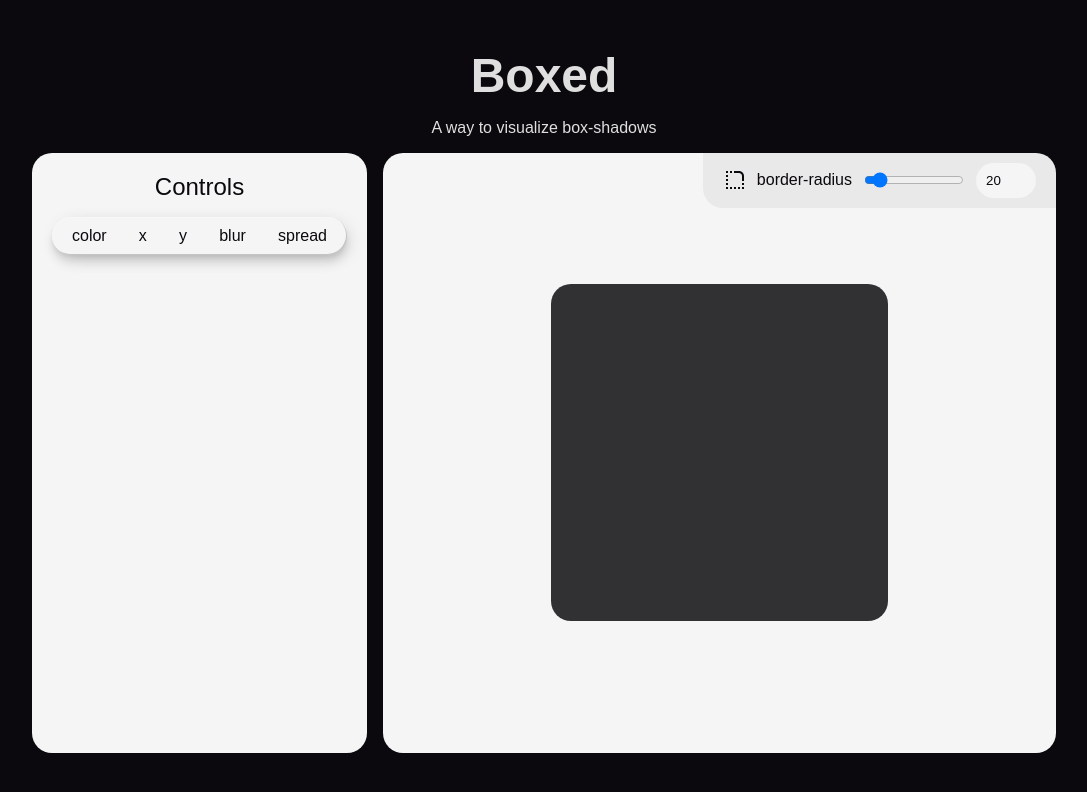
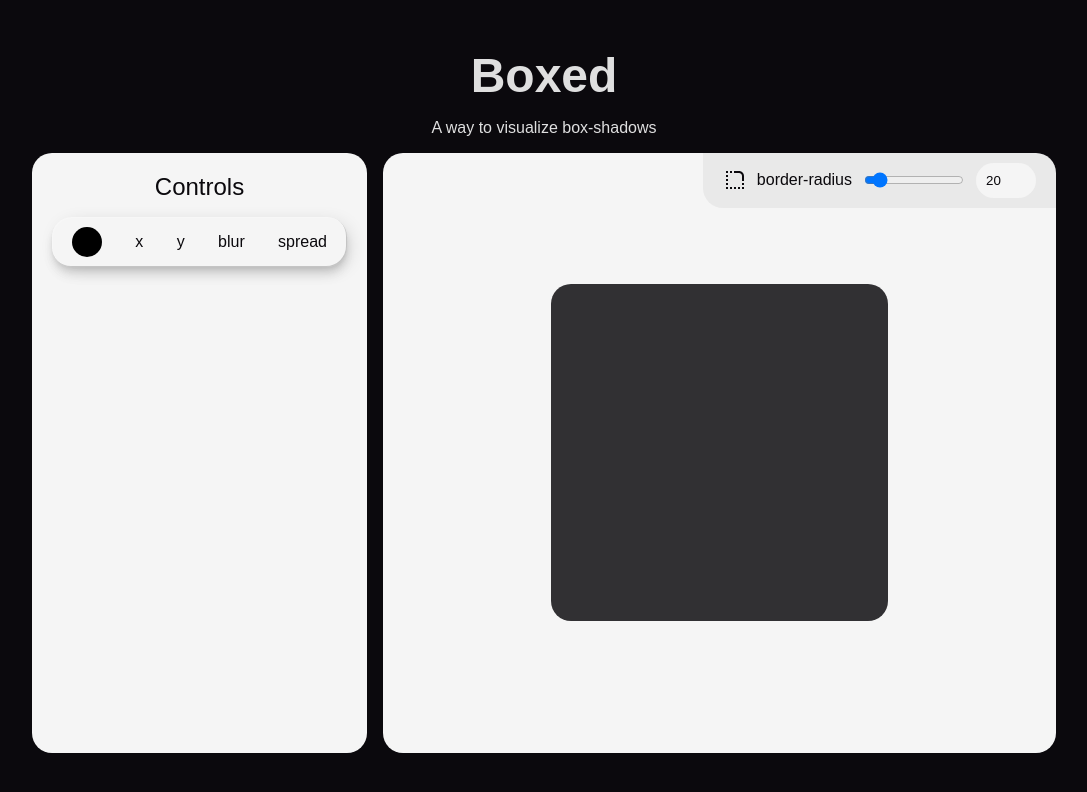
Before and after one commit to RyanMilbourne/boxed, a React app: page / in a window 1280 px wide. Shown: the top 792 px of the page, without its empty margins (96-1183 px from the left). Built offline with nearby package versions, Linux system fonts and the light colour scheme; the HTML template or start-up script is replaced by a standard one.

Commit message:
add color-picker

```diff
--- a/src/components/Box/Controls/Controls.jsx
+++ b/src/components/Box/Controls/Controls.jsx
@@ -1,7 +1,12 @@
-import React from "react";
+import React, { useState } from "react";
 import "./ControlsStyles.scss";
 
 const Controls = () => {
+  const [color, setColor] = useState("#000000");
+
+  const handleColorChange = (e) => {
+    setColor(e.target.value);
+  };
   return (
     <div className="controls-container">
       <div className="controls-wrapper">
@@ -9,7 +14,17 @@ const Controls = () => {
         <div className="controls-body">
           <form className="control-form">
             <div className="control-option">
-              <span>color</span>
+              <div
+                className="color-picker-container"
+                style={{ backgroundColor: color }}
+              >
+                <input
+                  className="color-picker"
+                  type="color"
+                  value={color}
+                  onChange={handleColorChange}
+                />
+              </div>
               <span>x</span>
               <span>y</span>
               <span>blur</span>
--- a/src/components/Box/Controls/ControlsStyles.scss
+++ b/src/components/Box/Controls/ControlsStyles.scss
@@ -29,9 +29,27 @@
 .control-option {
   display: flex;
   gap: 10px;
-  align-items: flex-start;
+  align-items: center;
   justify-content: space-between;
   border-radius: 20px;
   padding: 10px 20px;
   box-shadow: $input-shadow-1;
 }
+
+.color-picker-container {
+  width: 30px;
+  height: 30px;
+  border-radius: 20px;
+  display: flex;
+  align-items: center;
+  justify-content: center;
+}
+.color-picker {
+  opacity: 0;
+  border: 0;
+  padding: 0;
+  background-color: transparent;
+  inline-size: 20px;
+  block-size: 20px;
+  cursor: pointer;
+}
```
